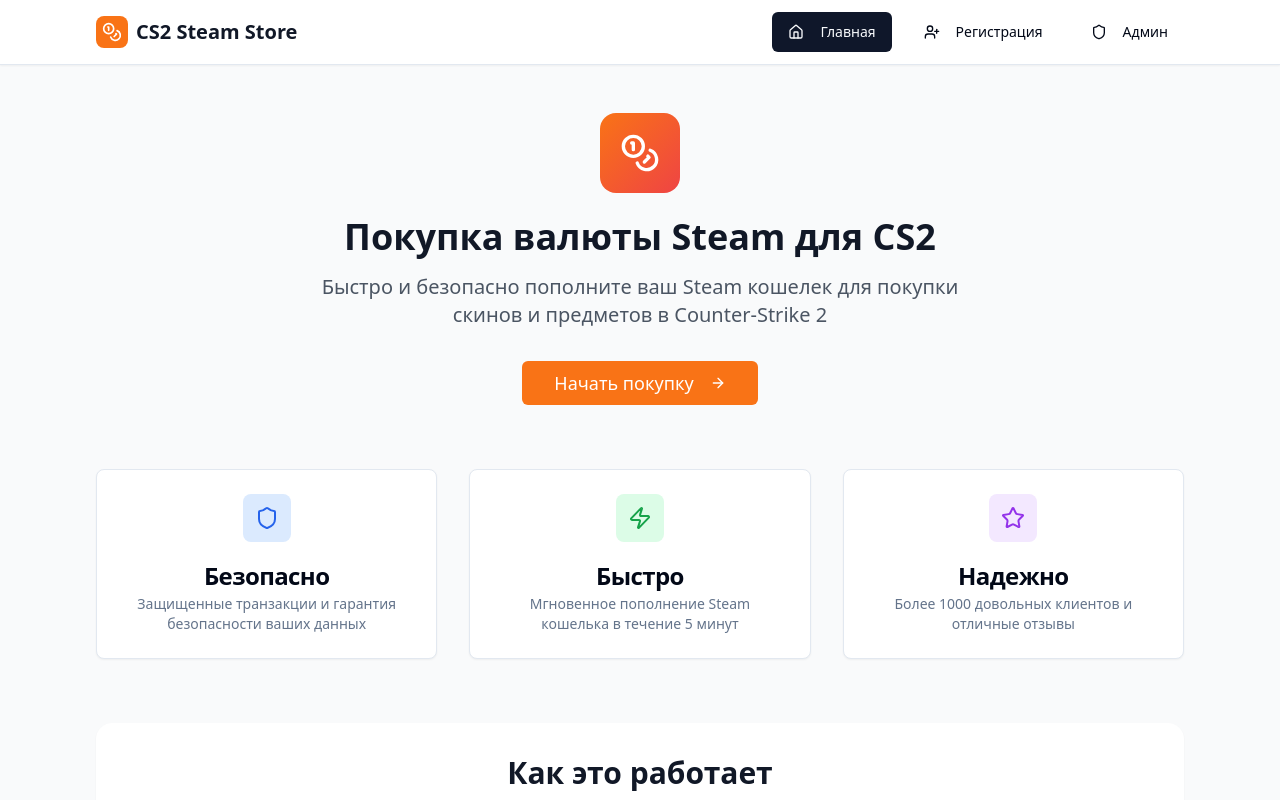
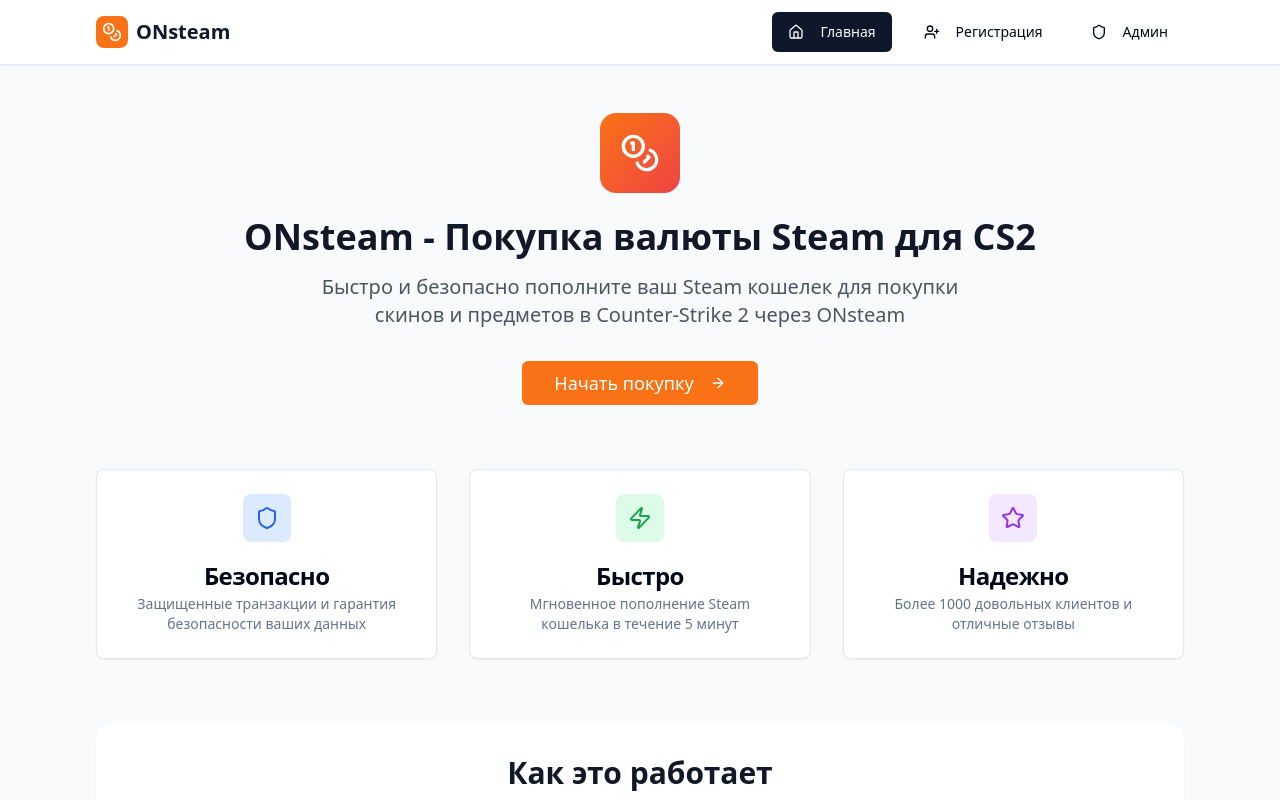
Before and after one commit to pr-poehali-dev/cs2-caviar-site, a React (Vite) app: page / in a window 1280 px wide. Shown: the top 800 px of the page. Built offline with nearby package versions, Linux system fonts and the light colour scheme.

Commit message:
Обновление механики ONsteam

```diff
--- a/src/components/HomePage.tsx
+++ b/src/components/HomePage.tsx
@@ -23,11 +23,11 @@ const HomePage = ({ onGetStarted }: HomePageProps) => {
           </div>
         </div>
         <h1 className="text-4xl font-bold text-gray-900 mb-4">
-          Покупка валюты Steam для CS2
+          ONsteam - Покупка валюты Steam для CS2
         </h1>
         <p className="text-xl text-gray-600 mb-8 max-w-2xl mx-auto">
           Быстро и безопасно пополните ваш Steam кошелек для покупки скинов и
-          предметов в Counter-Strike 2
+          предметов в Counter-Strike 2 через ONsteam
         </p>
         <Button
           onClick={onGetStarted}
--- a/src/components/Navigation.tsx
+++ b/src/components/Navigation.tsx
@@ -15,9 +15,7 @@ const Navigation = ({ currentPage, onPageChange }: NavigationProps) => {
             <div className="w-8 h-8 bg-orange-500 rounded-lg flex items-center justify-center">
               <Icon name="Coins" size={20} className="text-white" />
             </div>
-            <span className="text-xl font-bold text-gray-900">
-              CS2 Steam Store
-            </span>
+            <span className="text-xl font-bold text-gray-900">ONsteam</span>
           </div>
 
           <div className="flex space-x-4">
```
